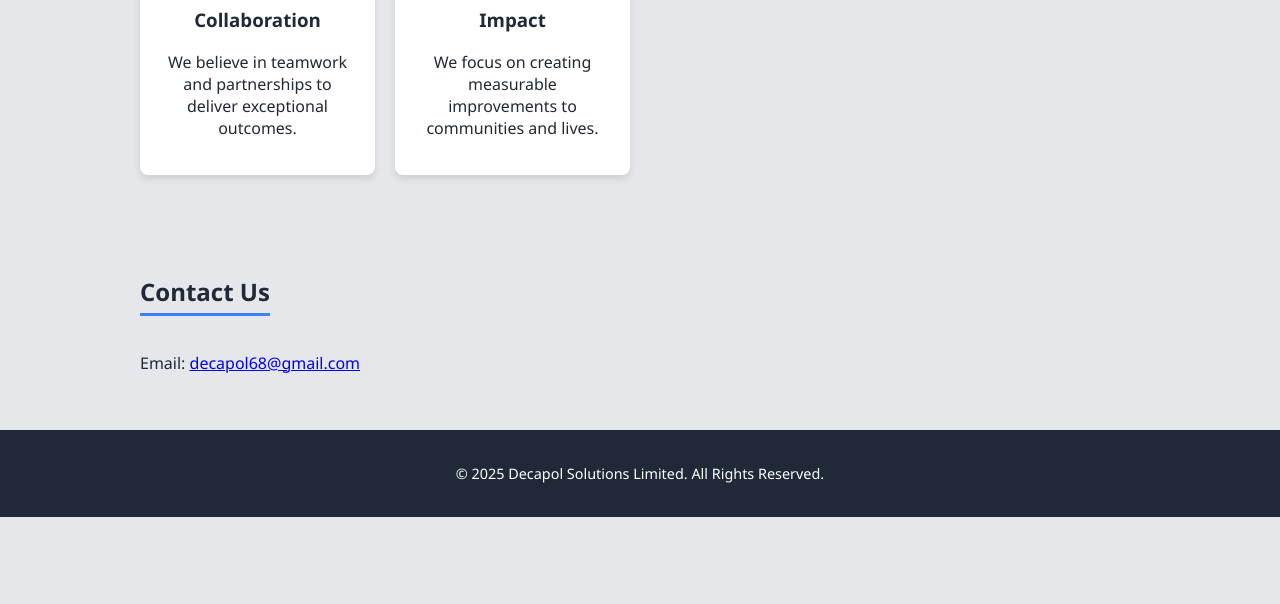
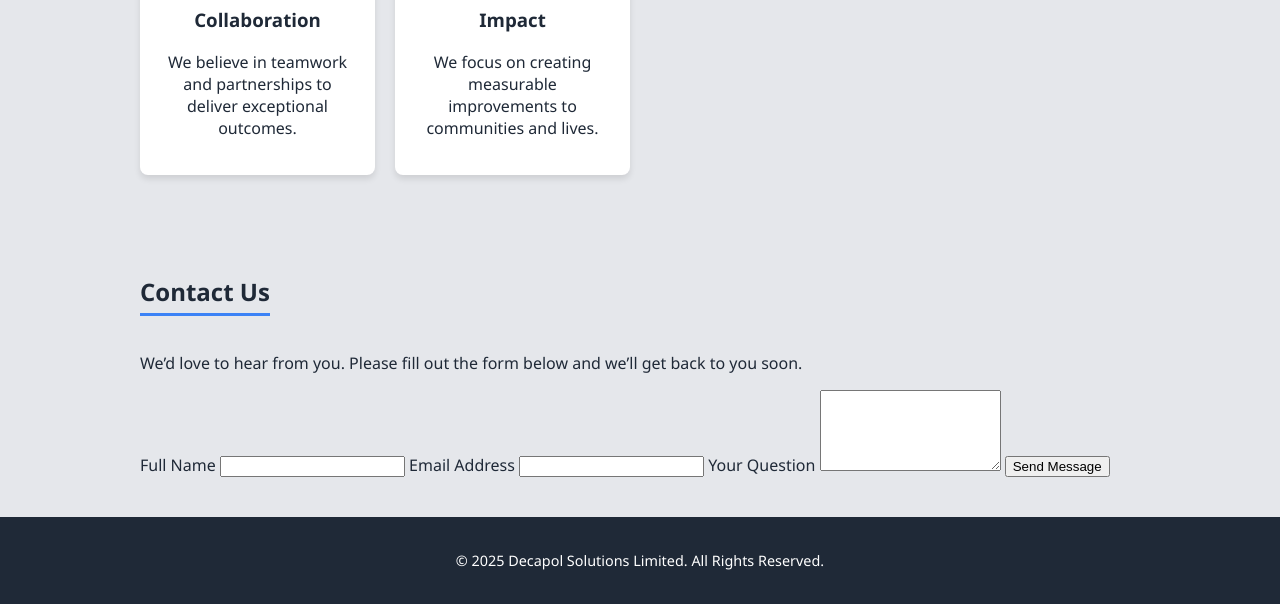
Before and after one commit to decapol68/decapol-website, a plain HTML site: page index.html in a window 1280 px wide. Shown: the part 1338-1942 px from the top of the page. Before the commit the page ends 1855 px from the top, so only its background shows below. Drawn offline with Linux system fonts and the light colour scheme.

Commit message:
Update index.html

```diff
--- a/index.html
+++ b/index.html
@@ -47,9 +47,23 @@
   </section>
 
   <section id="contact" class="contact">
-    <h2>Contact Us</h2>
-    <p>Email: <a href="mailto:decapol68@gmail.com">decapol68@gmail.com</a></p>
-  </section>
+  <h2>Contact Us</h2>
+  <p>We’d love to hear from you. Please fill out the form below and we’ll get back to you soon.</p>
+
+  <form action="https://formspree.io/f/YOUR_FORM_ID" method="POST" class="contact-form">
+    <label for="name">Full Name</label>
+    <input type="text" id="name" name="name" required>
+
+    <label for="email">Email Address</label>
+    <input type="email" id="email" name="_replyto" required>
+
+    <label for="message">Your Question</label>
+    <textarea id="message" name="message" rows="5" required></textarea>
+
+    <button type="submit">Send Message</button>
+  </form>
+</section>
+
 
   <footer>
     <p>&copy; 2025 Decapol Solutions Limited. All Rights Reserved.</p>
```
